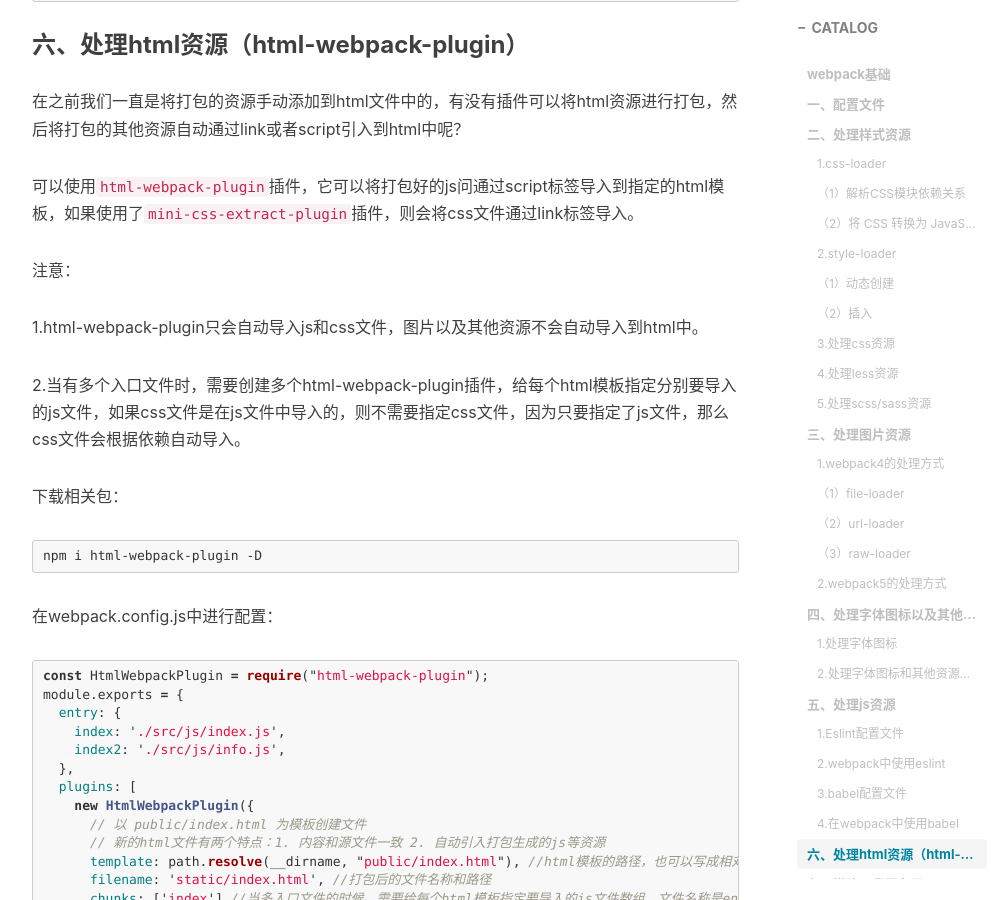
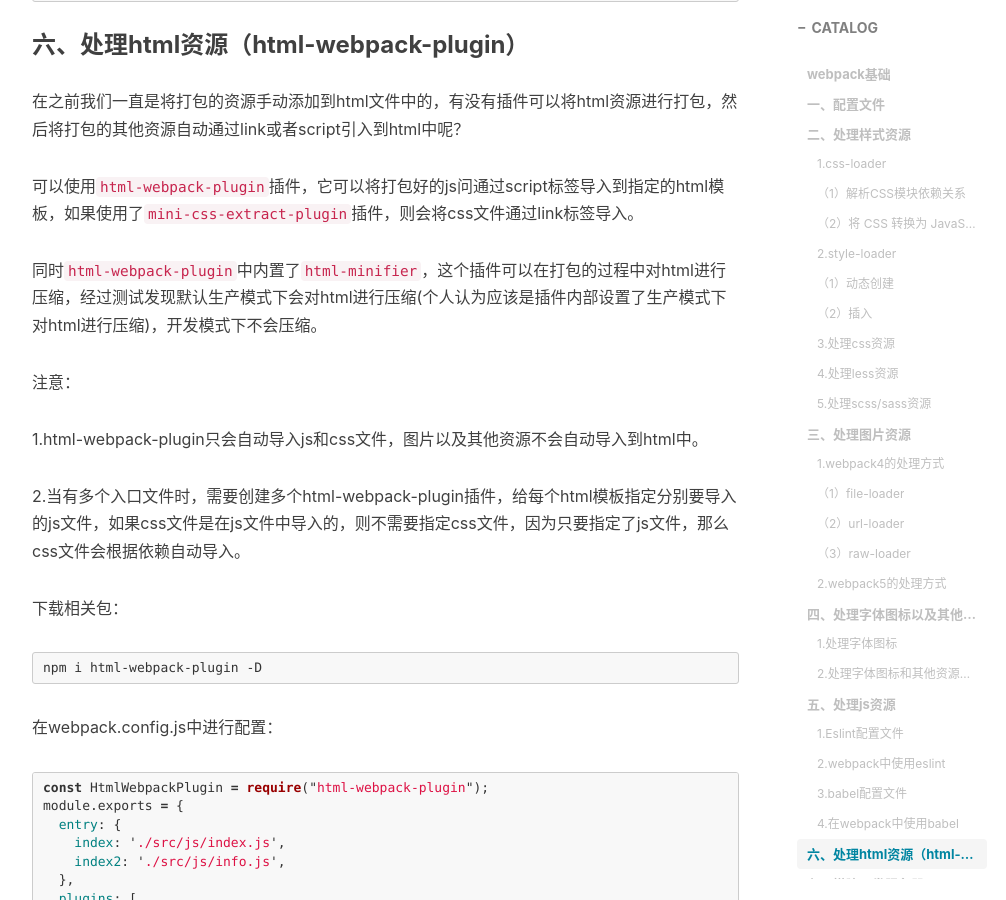
Before and after one commit to jiangwayway/jiangwayway.github.io, a Jekyll site: the page built from _posts/2025-05-07-webpack基础篇.md, in a window 1280 px wide and 900 px high, scrolled down 14031 px. Shown: the whole window, without its empty margins (233-1239 px from the left). Built offline with Jekyll 4.4.1, drawn with Linux system fonts in a browser that asks for light colours; nearby versions of some CDN libraries; comment, search, counter and statistics services are not loaded; some of the changed text lies outside the part shown.

Commit message:
修改文章内容

```diff
--- a/_posts/2025-05-07-webpack基础篇.md
+++ b/_posts/2025-05-07-webpack基础篇.md
@@ -603,6 +603,8 @@
 在之前我们一直是将打包的资源手动添加到html文件中的，有没有插件可以将html资源进行打包，然后将打包的其他资源自动通过link或者script引入到html中呢？
 
 可以使用`html-webpack-plugin`插件，它可以将打包好的js问通过script标签导入到指定的html模板，如果使用了`mini-css-extract-plugin`插件，则会将css文件通过link标签导入。
+
+同时`html-webpack-plugin`中内置了`html-minifier`，这个插件可以在打包的过程中对html进行压缩，经过测试发现默认生产模式下会对html进行压缩(个人认为应该是插件内部设置了生产模式下对html进行压缩)，开发模式下不会压缩。
 
 注意：
 
```
Also changed, not shown: other parts of _posts/2025-05-07-webpack基础篇.md (+1 -1 lines).
